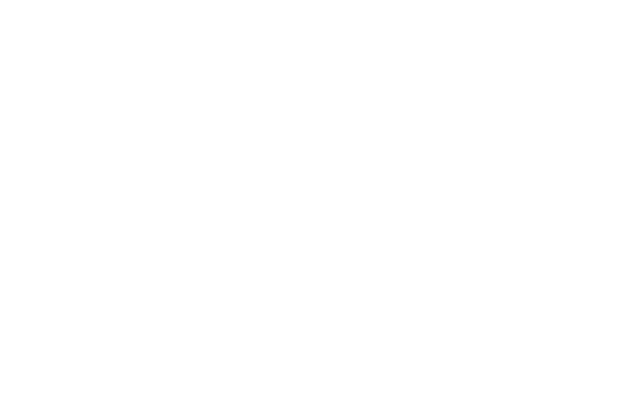
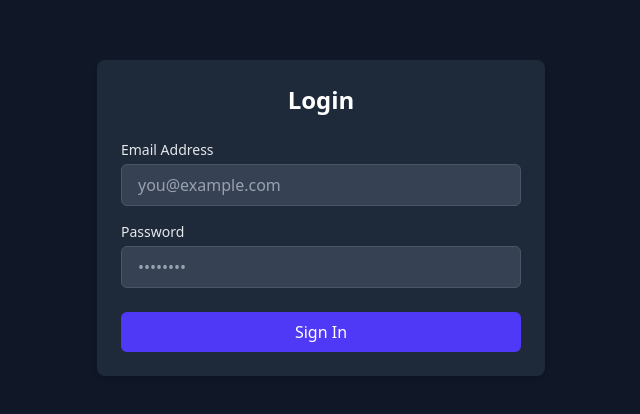
Before and after one commit to bmsmcgee/task-tracker, a React (Vite) app in the folder app/frontend/: page /login in a window 1280 px wide. Shown: the part 182-596 px from the top of the page, without its empty margins (319-959 px from the left). Built offline with nearby package versions, Linux system fonts and the light colour scheme.

Commit message:
FEAT(auth): build login form using react-hook-form - Created LoginFormInputs type for email and password - Implemented form with field validation (required, pattern, minLength) - Displayed inline error messages with Tailwind styles - Used useForm with cleanly separated onSubmit handler

```diff
--- a/app/frontend/package.json
+++ b/app/frontend/package.json
@@ -12,6 +12,7 @@
   "dependencies": {
     "react": "^19.1.0",
     "react-dom": "^19.1.0",
+    "react-hook-form": "^7.56.4",
     "react-router-dom": "^7.6.0"
   },
   "devDependencies": {
--- a/app/frontend/src/pages/LoginPage.tsx
+++ b/app/frontend/src/pages/LoginPage.tsx
@@ -1,5 +1,98 @@
-const LoginPage = () => {
-  return <div className="text-white text-2xl">Login Page</div>;
+// src/pages/LoginPage.tsx
+
+import type { FC } from 'react';
+import { useForm } from 'react-hook-form';
+
+/**
+ * Defines the structure of form input fields for login
+ */
+type LoginFormInputs = {
+  email: string;
+  password: string;
+};
+
+const LoginPage: FC = () => {
+  // Initialize the useForm hook with types
+  const {
+    register, // Function that attaches react-hook-form to an input
+    handleSubmit, // Function that wraps submit logic (adds validation before submit)
+    formState: { errors }, // Object storing any validation errors for each field
+  } = useForm<LoginFormInputs>();
+
+  /**
+   * Handles form submission logic when the user submits login credentials
+   * @param data - The form field values: email and password
+   */
+  const onSubmit = (data: LoginFormInputs) => {
+    console.log('Form submitted:', data);
+    // TODO: Call backend login API and handle response here
+  };
+
+  return (
+    <main className="min-h-screen flex items-center justify-center bg-gray-900 px-4">
+      <form
+        onSubmit={handleSubmit(onSubmit)}
+        className="w-full max-w-md bg-gray-800 p-6 rounded-lg shadow-md"
+      >
+        <h1 className="text-2xl font-bold text-white mb-6 text-center">Login</h1>
+
+        {/* Email Label */}
+        <label htmlFor="email" className="block text-sm font-medium text-gray-200 mb-1">
+          Email Address
+        </label>
+
+        {/* Email Input Field */}
+        <input
+          type="email"
+          id="email"
+          autoComplete="email"
+          placeholder="you@example.com"
+          {...register('email', {
+            required: 'Email is required',
+            pattern: {
+              value: /^\S+@\S+$/i,
+              message: 'Invalid email address',
+            },
+          })}
+          className="w-full px-4 py-2 rounded-md bg-gray-700 text-white placeholder-gray-400 border border-gray-600 focus:outline-none focus:ring-2 focus:ring-indigo-500"
+        />
+
+        {/* Email Field Error Message */}
+        {errors.email && <p className="mt-1 text-sm text-red-500">{errors.email.message}</p>}
+
+        {/* Password Label */}
+        <label htmlFor="password" className="block text-sm font-medium text-gray-200 mt-4 mb-1">
+          Password
+        </label>
+
+        {/* Password Input Field */}
+        <input
+          type="password"
+          id="password"
+          autoComplete="current-password"
+          placeholder="••••••••"
+          {...register('password', {
+            required: 'Password is required',
+            minLength: {
+              value: 6,
+              message: 'Password must be at least 6 characters',
+            },
+          })}
+          className="w-full px-4 py-2 rounded-md bg-gray-700 text-white placeholder-gray-400 border border-gray-600 focus:outline-none focus:ring-2 focus:ring-indigo-500"
+        />
+
+        {/* Password Field Error Message */}
+        {errors.password && <p className="mt-1 text-sm text-red-500">{errors.password.message}</p>}
+
+        {/* Submit Button */}
+        <button
+        type='submit'
+        className='w-full mt-6 bg-indigo-600 hover:bg-indigo-700 text-white font-medium py-2 px-4 rounded-md transition-colors'>
+          Sign In
+        </button>
+      </form>
+    </main>
+  );
 };
 
 export default LoginPage;
```
Also changed, not shown: 1 other file (tests, documents, lock files or other folders).
